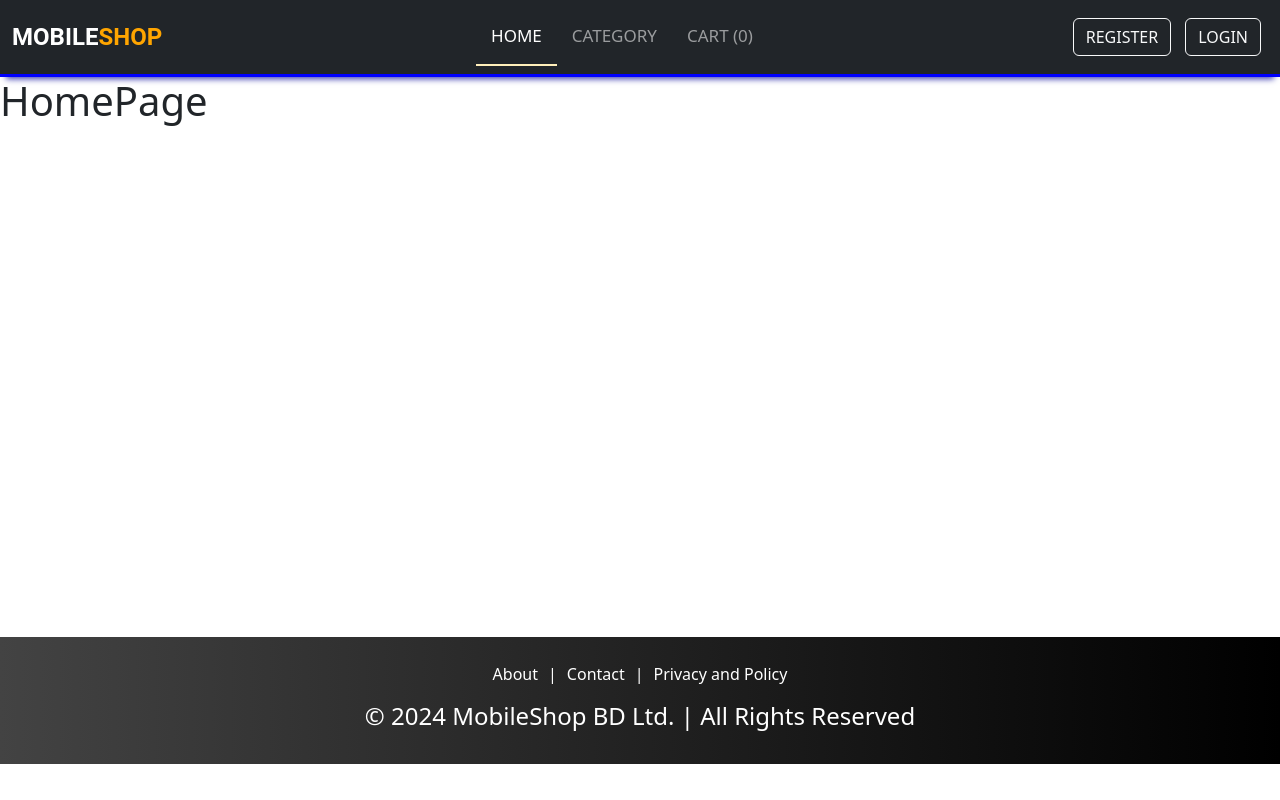
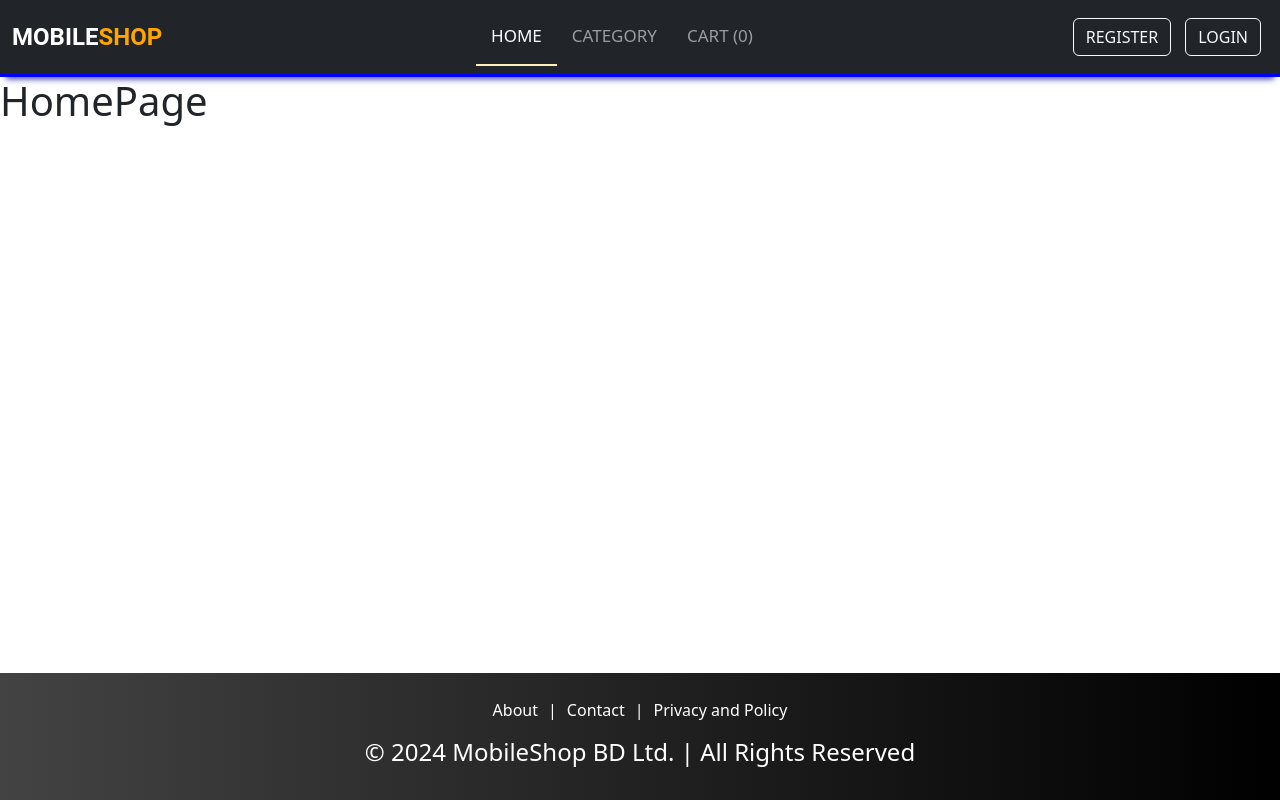
Before and after one commit to NafisAhmed174/CSE-3100-Project, a React (Create React App) app in the folder client/: page / in a window 1280 px wide. Built offline with nearby package versions, Linux system fonts and the light colour scheme; a web font is replaced by a local one.

Commit message:
changed layout with css

```diff
--- a/client/src/components/Layout/Layout.js
+++ b/client/src/components/Layout/Layout.js
@@ -4,13 +4,12 @@ import Footer from './Footer';
 
 const Layout = ({children}) => {
   return (
-    <div>
+    <div className='layout'>
         <Header/>
-        <main style={ {minHeight: '70vh'} }>
+        <main className='content' style={ { minHeight: '70vh'} }>
             {children}
         </main>
-        <Footer>
-        </Footer>
+        <Footer/>
     </div>
   )
 }
--- a/client/src/index.css
+++ b/client/src/index.css
@@ -117,7 +117,7 @@
 /* page not found */
 .pnf {
   display: flex;
-  min-height: 70vh;
+  min-height: 65vh;
   flex-direction: column;
   align-items: center;
   justify-content: center;
@@ -152,3 +152,12 @@ img {
   max-width: 30%;
   height: auto;
 }
+
+.content {
+  flex: 1;
+}
+.layout {
+  display: flex;
+  flex-direction: column;
+  min-height: 100vh;
+}
```
